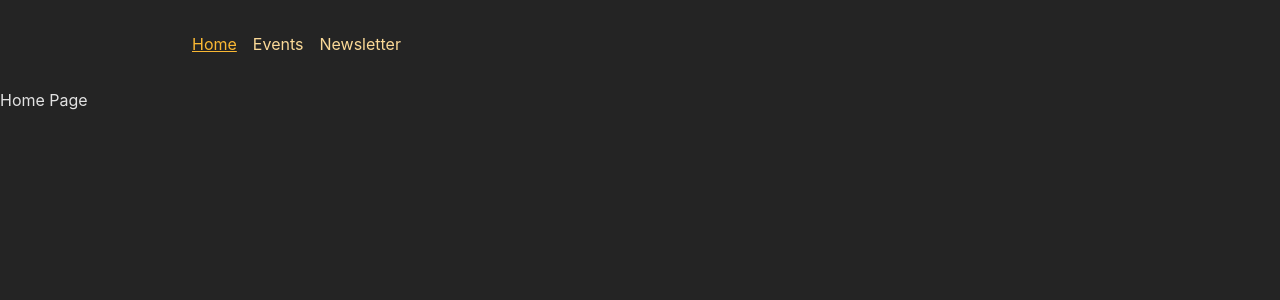
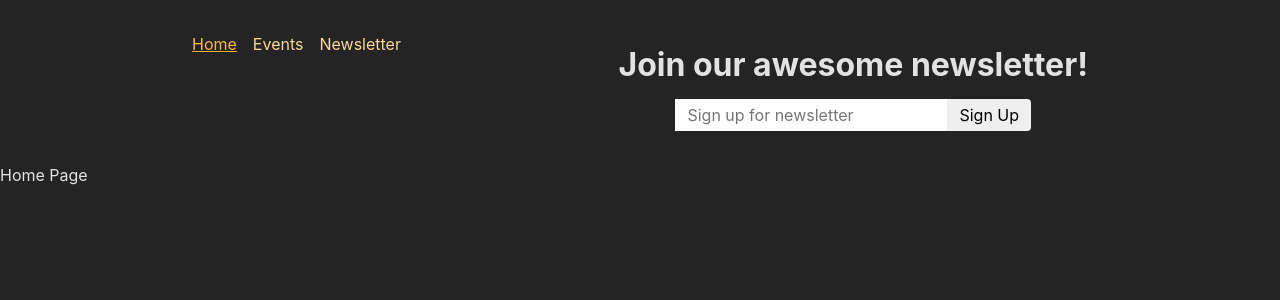
Before and after one commit to matekuna92/react-router-sendfetchdata, a React (Create React App) app in the folder frontend/: page / in a window 1280 px wide. Shown: the top 300 px of the page. Built offline with nearby package versions, Linux system fonts and the light colour scheme.

Commit message:
NewsLetterSignup to MainNavigation, h1 text problem on Nav

```diff
--- a/frontend/src/components/MainNavigation.js
+++ b/frontend/src/components/MainNavigation.js
@@ -3,6 +3,7 @@ import React from 'react';
 import { NavLink } from 'react-router-dom';
 
 import classes from './MainNavigation.module.css';
+import NewsLetterSignup from './NewsLetterSignup';
 
 const MainNavigation = () => {
   return (
@@ -20,6 +21,7 @@ const MainNavigation = () => {
           </li>
         </ul>
       </nav>
+      <NewsLetterSignup />
     </header>
   );
 }
```
